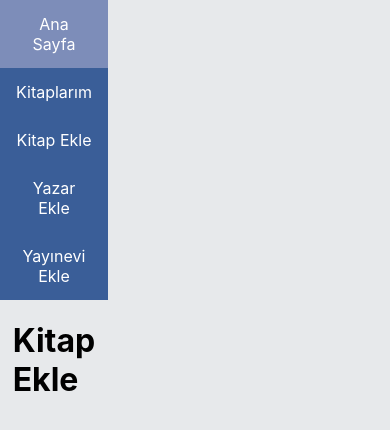
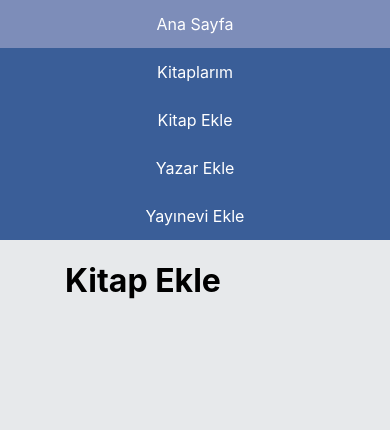
Before and after one commit to mmervanakbulut/kitaplik-app, a React (Create React App) app: page /addBook in a window 390 px wide. Shown: the top 430 px of the page. Built offline with nearby package versions, Linux system fonts and the light colour scheme.

Commit message:
display grid features ready

```diff
--- a/src/App.css
+++ b/src/App.css
@@ -3,6 +3,10 @@
   display: grid;
   grid-template-columns: 2fr 8fr 2fr;
 }
-.navbar{
+.navbar-container{
+  background-color: #3a5e98;
+  grid-column: 1/4;
+}
+.content-container{
   grid-column: 2/3;
 }
--- a/src/App.js
+++ b/src/App.js
@@ -5,6 +5,7 @@ import Books from "./components/Books.js";
 import AddAuthor from "./components/Operations/AddAuthor.js";
 import AddPublisher from "./components/Operations/AddPublisher.js";
 import AddBook from "./components/Operations/AddBook.js";
+import Navbar from "./components/Navbar.js";
 
 function App() {
   const router = createBrowserRouter([
@@ -31,7 +32,10 @@ function App() {
   ]);
   return (
     <div className="app">
-      <div className="navbar">
+      <div className="navbar-container">
+        <Navbar />
+      </div>
+      <div className="content-container">
         <RouterProvider router={router} />
       </div>
     </div>
--- a/src/components/CssFiles/Navbar.css
+++ b/src/components/CssFiles/Navbar.css
@@ -1,12 +1,16 @@
+.navbar{
+  background-color: #3a5e98;
+  display: grid;
+  grid-template-columns: 2fr 8fr 2fr;
+}
 .navbar-tabs {
+  grid-column: 2/3;
+  position: sticky;
+  overflow: hidden;
   list-style-type: none;
   margin: 0;
   padding: 0;
-    overflow: hidden;
-    background-color: #3a5e98;
-    position: sticky;
 }
-
 ul li {
   float: left;
 }
@@ -24,7 +28,20 @@
     background-color: #7d8db9;
   }
 
+  /* Ekran genişliği 600px'in altına düştüğünde grid yapısını iptal et */
 @media screen and (max-width: 600px) {
-    ul li,
-    ul li {float: none;}
+  .navbar {
+    display: block; /* Grid yapısını iptal ediyoruz */
   }
+
+  .navbar-tabs {
+    grid-column: auto; /* Grid referanslarını kaldırıyoruz */
+    text-align: center; /* Merkezde hizalama yapabilirsin */
+  }
+
+  ul li {
+    float: none; /* Float özelliğini iptal ediyoruz */
+    display: block; /* Her öğeyi dikeyde sıralıyoruz */
+    width: 100%; /* Tam genişlik veriyoruz */
+  }
+}
--- a/src/components/Navbar.js
+++ b/src/components/Navbar.js
@@ -2,7 +2,8 @@ import "./CssFiles/Navbar.css";
 
 function Navbar() {
   return (
-    <div className="navbar">
+    <div className="navbar-container">
+      <nav className="navbar">
         <ul className="navbar-tabs">
           <li>
             <a href="/">Ana Sayfa</a>
@@ -20,6 +21,7 @@ function Navbar() {
             <a href="addPublisher">Yayınevi Ekle</a>
           </li>
         </ul>
+      </nav>
     </div>
   );
 }
--- a/src/index.css
+++ b/src/index.css
@@ -1,7 +1,7 @@
 body {
-  display: grid;
-  grid-gap: 0.5em;
-  grid-template-columns: 2fr 8fr 2fr;
+  /* display: grid; */
+  /* grid-gap: 0.5em; */
+  /* grid-template-columns: 2fr 8fr 2fr; */
   background-color: #e7e9eb;
   margin: 0;
   font-family: -apple-system, BlinkMacSystemFont, 'Segoe UI', 'Roboto', 'Oxygen',
@@ -14,7 +14,7 @@ body {
 code {
   font-family: source-code-pro, Menlo, Monaco, Consolas, 'Courier New', monospace;
 }
-
+/*
 .container {
   grid-column: 2/3;
-}
+} */
--- a/src/index.js
+++ b/src/index.js
@@ -3,14 +3,10 @@ import ReactDOM from "react-dom/client";
 import "./index.css";
 import App from "./App.js";
 import reportWebVitals from "./reportWebVitals";
-import Navbar from "./components/Navbar.js";
 
 const root = ReactDOM.createRoot(document.getElementById("root"));
 root.render(
   <React.StrictMode>
-    <div className="container">
-      <Navbar />
-    </div>
     <App />
   </React.StrictMode>
 );
```
Lines whose indentation alone changed are shown as unchanged.
